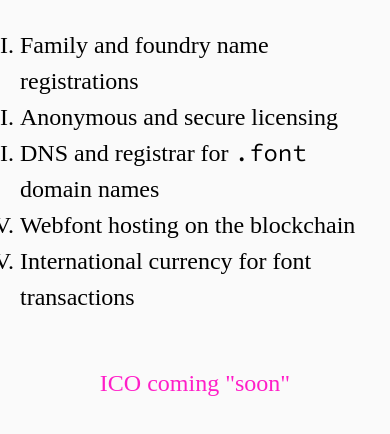
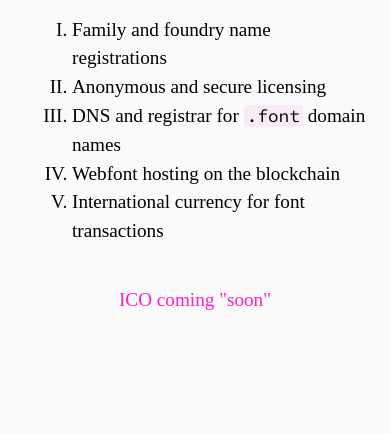
Before and after one commit to fontcoin/fontcoin.foundation, a plain HTML site: page index.html in a window 390 px wide. Shown: the part 380-814 px from the top of the page. Drawn offline with Linux system fonts and the light colour scheme; a web font is replaced by a local one.

Commit message:
Responsive updates

```diff
--- a/index.html
+++ b/index.html
@@ -24,15 +24,19 @@
 
         body {
             font-family: 'Source Serif Pro', serif;
-            max-width: 55rem;
+            max-width: 57rem;
             width: 100%;
             font-size: 2.4rem;
             margin: auto;
-            padding: 2rem;
+            padding: 5rem 3rem;
         }
 
         code {
             font-family: 'Source Code Pro', monospace;
+            background-color: rgba(250, 30, 200, 0.07);
+            border-radius: 0.4rem;
+            padding: 0 0.4rem;
+            font-size: 0.92em;
         }
 
         ol {
@@ -58,6 +62,16 @@
             margin-top: 5rem;
             color: rgb(255, 30, 200);
         }
+
+        @media (max-width: 640px) {
+            html {
+                font-size: 50%;
+            }
+
+            ol {
+                padding-left: 6rem;
+            }
+        }
     </style>
 </head>
 <body>
```
